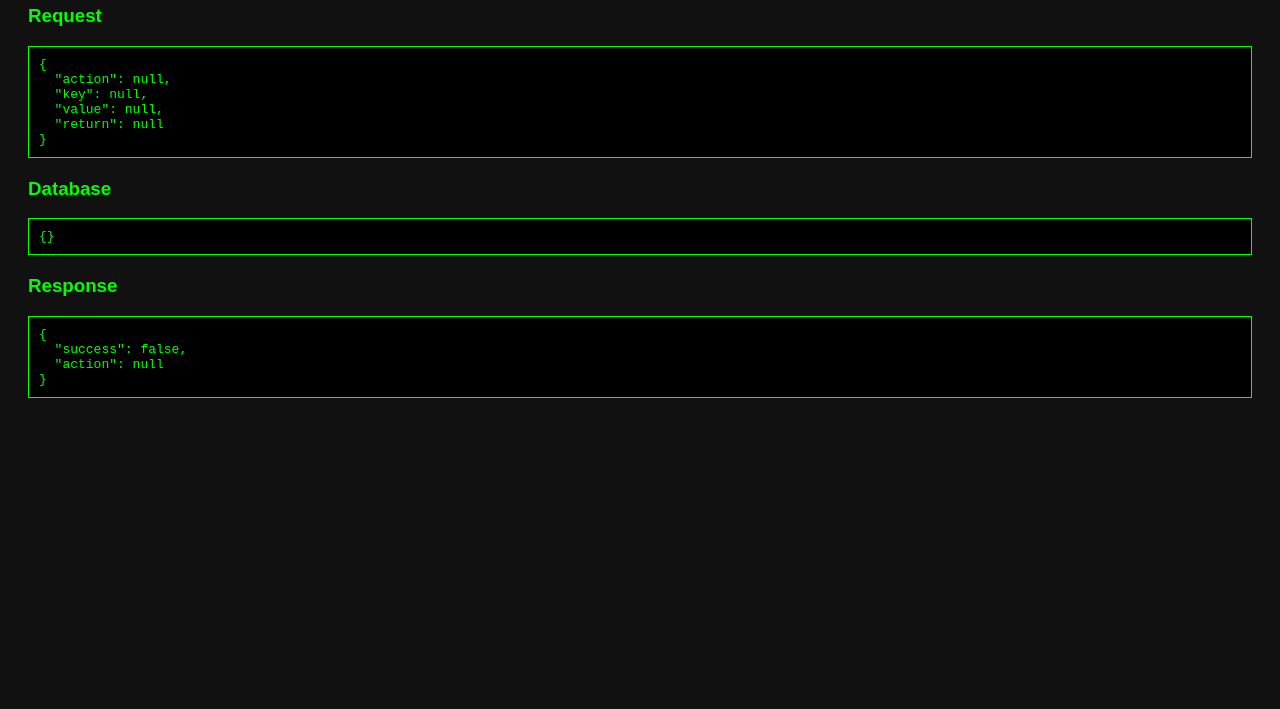
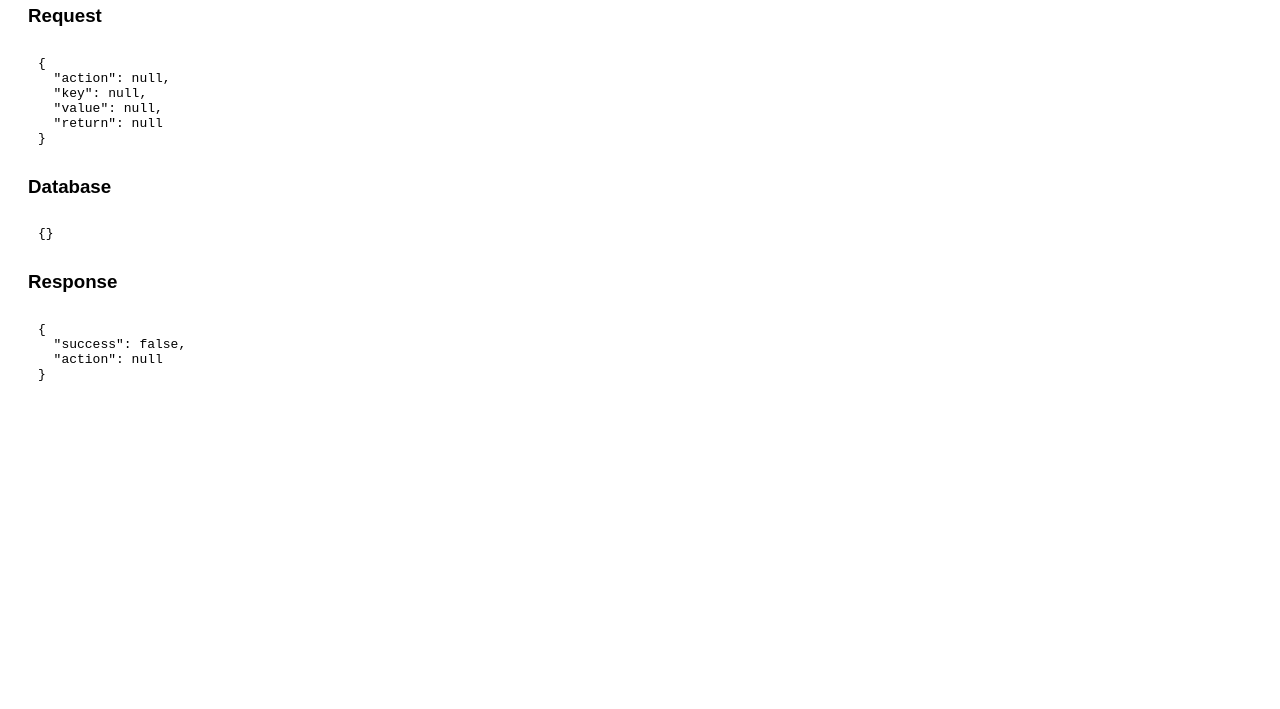
Before and after one commit to Olibot1109/Data, a plain HTML site: page api.html in a window 1280 px wide. Shown: the part 91-800 px from the top of the page. Drawn offline with Linux system fonts and the light colour scheme.

Commit message:
Update api.html

```diff
--- a/api.html
+++ b/api.html
@@ -6,14 +6,10 @@
         body {
             font-family: Arial;
             padding: 20px;
-            background: #111;
-            color: #0f0;
         }
 
         pre {
-            background: #000;
             padding: 10px;
-            border: 1px solid #0f0;
             overflow: auto;
         }
 
```
